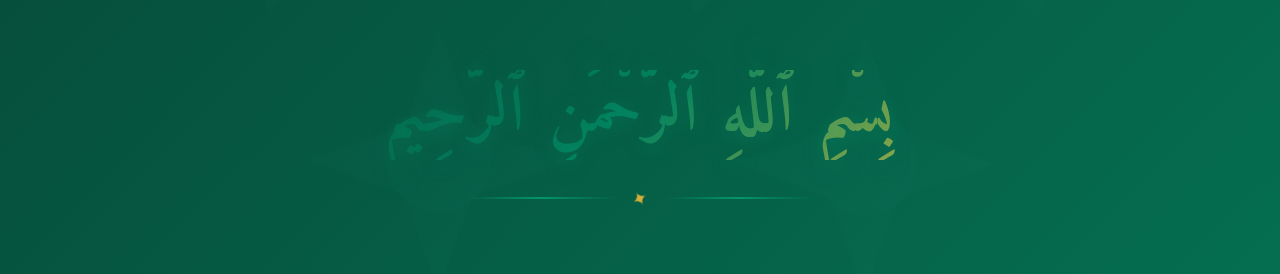
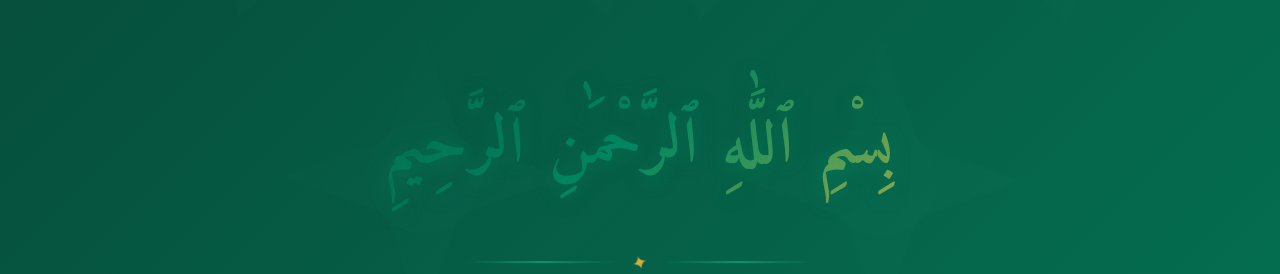
Before and after one commit to saifpatel06/zakat-calculator, a Next.js app: page / in a window 1280 px wide. Shown: the part 140-414 px from the top of the page. Built offline with nearby package versions, Linux system fonts and the light colour scheme; no server answers.

Commit message:
Update line-height for Arabic text styling in Calligraphy component

```diff
--- a/styles/ArabicCalligraphy.module.css
+++ b/styles/ArabicCalligraphy.module.css
@@ -19,7 +19,7 @@
   font-family: 'Amiri', 'Scheherazade New', 'Lateef', serif;
   font-size: 4rem;
   font-weight: 700;
-  line-height: 1.4;
+  line-height: 2.4;
   margin: 0;
   background: linear-gradient(135deg, #064e3b 0%, #047857 50%, #d4af37 100%);
   -webkit-background-clip: text;
```
